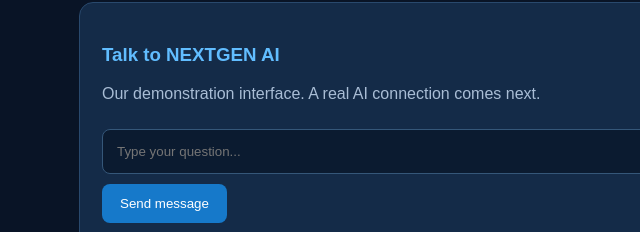
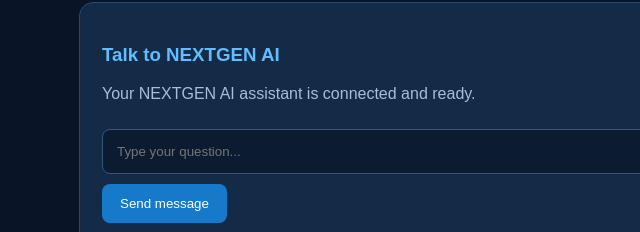
Before and after one commit to Briddle1101/nextgen-ai, a plain HTML site: page index.html in a window 1280 px wide. Shown: the part 506-738 px from the top of the page, 106-746 px from the left. Drawn offline with Linux system fonts and the light colour scheme.

Commit message:
Update AI connection message in index.html

```diff
--- a/index.html
+++ b/index.html
@@ -40,7 +40,7 @@ footer{text-align:center;color:#7792b0;padding:30px}
 </div>
 <div class="card">
 <h3>Talk to NEXTGEN AI</h3>
-<p>Our demonstration interface. A real AI connection comes next.</p>
+<p>Your NEXTGEN AI assistant is connected and ready.</p>
 <input id="question" placeholder="Type your question...">
 <button onclick="askAI()">Send message</button>
 <div id="response">Your AI workspace is ready.</div>
```
